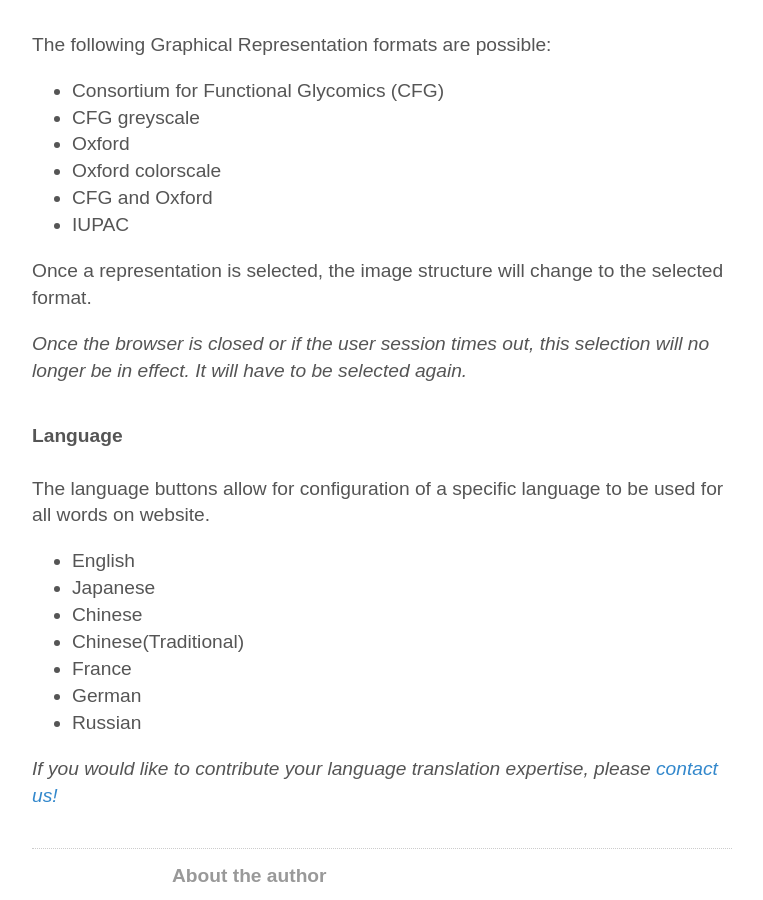
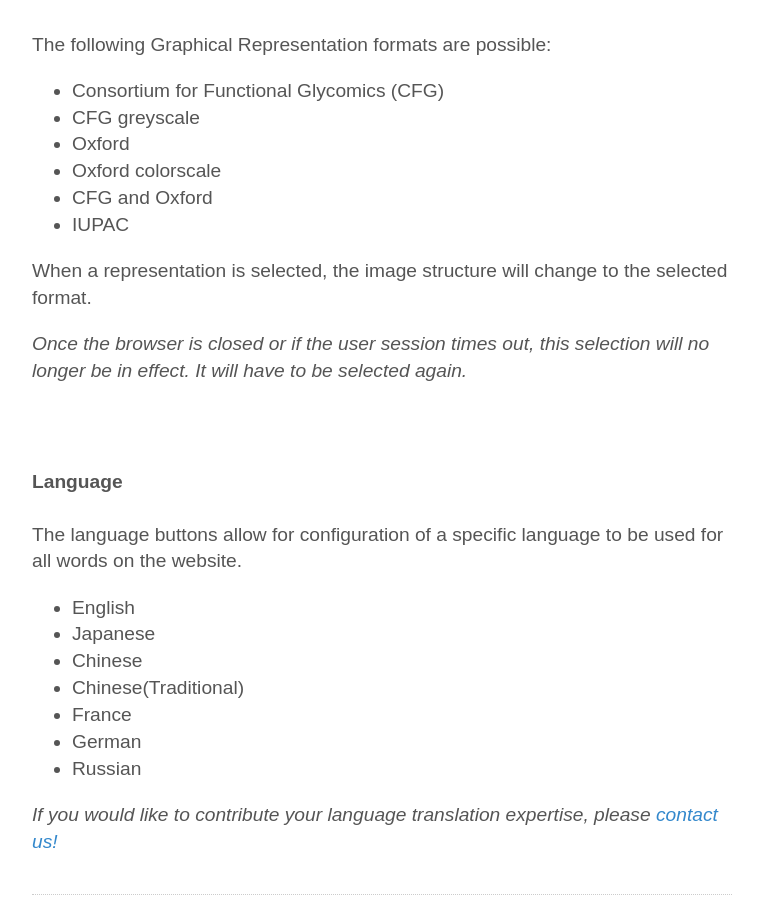
Before and after one commit to glytoucan/glytoucan, a Jekyll site: the page built from manual/preferences.md, in a window 1280 px wide and 900 px high, scrolled down 1170 px. Shown: the whole window, without its empty margins (258-1021 px from the left). Built offline with Jekyll 4.4.1, drawn with Linux system fonts in a browser that asks for light colours; nearby versions of some CDN libraries.

Commit message:
Update preferences.md
Some grammar

```diff
--- a/manual/preferences.md
+++ b/manual/preferences.md
@@ -25,13 +25,14 @@
   * CFG and Oxford
   * IUPAC
 
-Once a representation is selected, the image structure will change to the selected format.
+When a representation is selected, the image structure will change to the selected format.
 
 *Once the browser is closed or if the user session times out, this selection will no longer be in effect.  It will have to be selected again.*
 
+<br>
 #### Language
 
-The language buttons allow for configuration of a specific language to be used for all words on website.
+The language buttons allow for configuration of a specific language to be used for all words on the website.
 
   * English
   * Japanese
```
